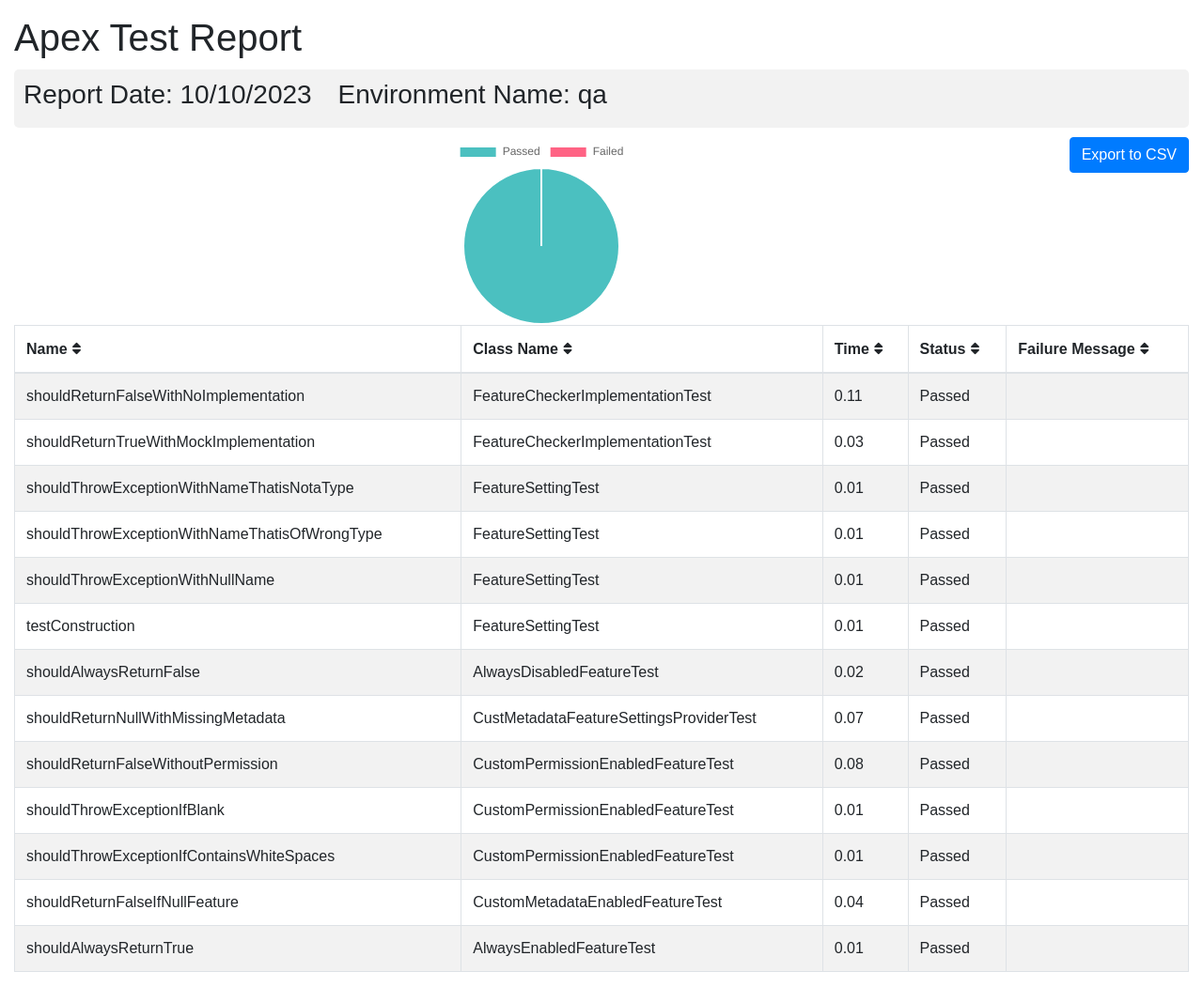
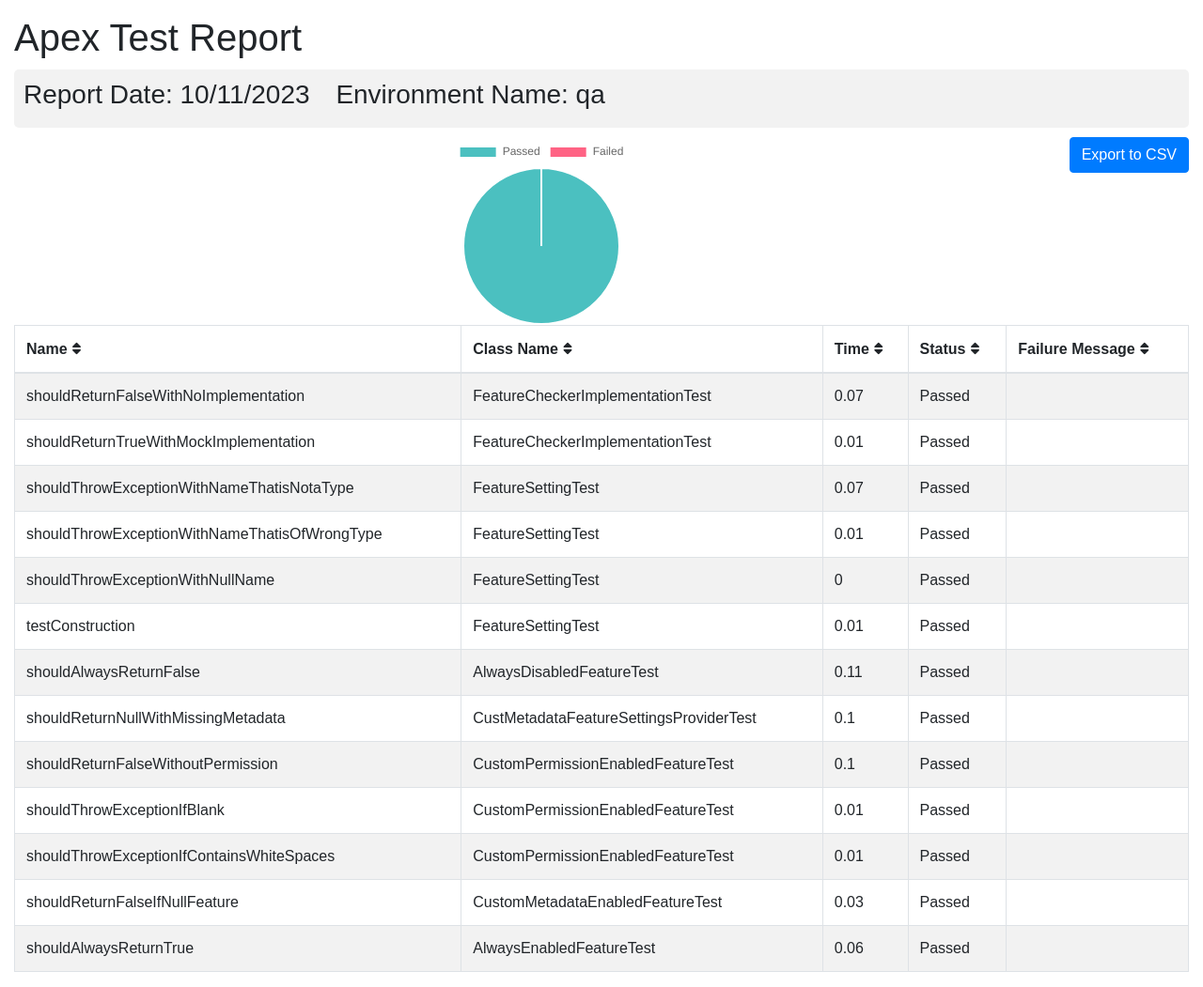
Before and after one commit to flxbl-io/sfops-dashboard, a Jekyll site: the page apextestResults/qa.html, which Jekyll copies as it is, in a window 1280 px wide. Shown: the whole page at 94% size. Built offline with Jekyll 4.4.1, drawn with Linux system fonts in a browser that asks for light colours.

Commit message:
updated test results of qa

```diff
--- a/apextestResults/qa.html
+++ b/apextestResults/qa.html
@@ -102,7 +102,7 @@
       <div class="container-fluid">
         <h1 class="mt-3">Apex Test Report</h1>
         <div class="info-card">
-        <h3>Report Date: 10/10/2023 <span style="margin-left: 20px;">Environment Name: qa</span></h3>
+        <h3>Report Date: 10/11/2023 <span style="margin-left: 20px;">Environment Name: qa</span></h3>
         </div>
         <button onclick="exportTableToCSV('testReport.csv')" class="btn btn-primary float-right">Export to CSV</button>
         <div id="chart-container">
@@ -123,21 +123,21 @@
         <tr>
           <td>shouldReturnFalseWithNoImplementation</td>
           <td>FeatureCheckerImplementationTest</td>
-          <td>0.11</td>
+          <td>0.07</td>
           <td>Passed</td>
           <td></td>
         </tr>
         <tr>
           <td>shouldReturnTrueWithMockImplementation</td>
           <td>FeatureCheckerImplementationTest</td>
-          <td>0.03</td>
+          <td>0.01</td>
           <td>Passed</td>
           <td></td>
         </tr>
         <tr>
           <td>shouldThrowExceptionWithNameThatisNotaType</td>
           <td>FeatureSettingTest</td>
-          <td>0.01</td>
+          <td>0.07</td>
           <td>Passed</td>
           <td></td>
         </tr>
@@ -151,7 +151,7 @@
         <tr>
           <td>shouldThrowExceptionWithNullName</td>
           <td>FeatureSettingTest</td>
-          <td>0.01</td>
+          <td>0</td>
           <td>Passed</td>
           <td></td>
         </tr>
@@ -165,21 +165,21 @@
         <tr>
           <td>shouldAlwaysReturnFalse</td>
           <td>AlwaysDisabledFeatureTest</td>
-          <td>0.02</td>
+          <td>0.11</td>
           <td>Passed</td>
           <td></td>
         </tr>
         <tr>
           <td>shouldReturnNullWithMissingMetadata</td>
           <td>CustMetadataFeatureSettingsProviderTest</td>
-          <td>0.07</td>
+          <td>0.1</td>
           <td>Passed</td>
           <td></td>
         </tr>
         <tr>
           <td>shouldReturnFalseWithoutPermission</td>
           <td>CustomPermissionEnabledFeatureTest</td>
-          <td>0.08</td>
+          <td>0.1</td>
           <td>Passed</td>
           <td></td>
         </tr>
@@ -200,14 +200,14 @@
         <tr>
           <td>shouldReturnFalseIfNullFeature</td>
           <td>CustomMetadataEnabledFeatureTest</td>
-          <td>0.04</td>
+          <td>0.03</td>
           <td>Passed</td>
           <td></td>
         </tr>
         <tr>
           <td>shouldAlwaysReturnTrue</td>
           <td>AlwaysEnabledFeatureTest</td>
-          <td>0.01</td>
+          <td>0.06</td>
           <td>Passed</td>
           <td></td>
         </tr>
```
